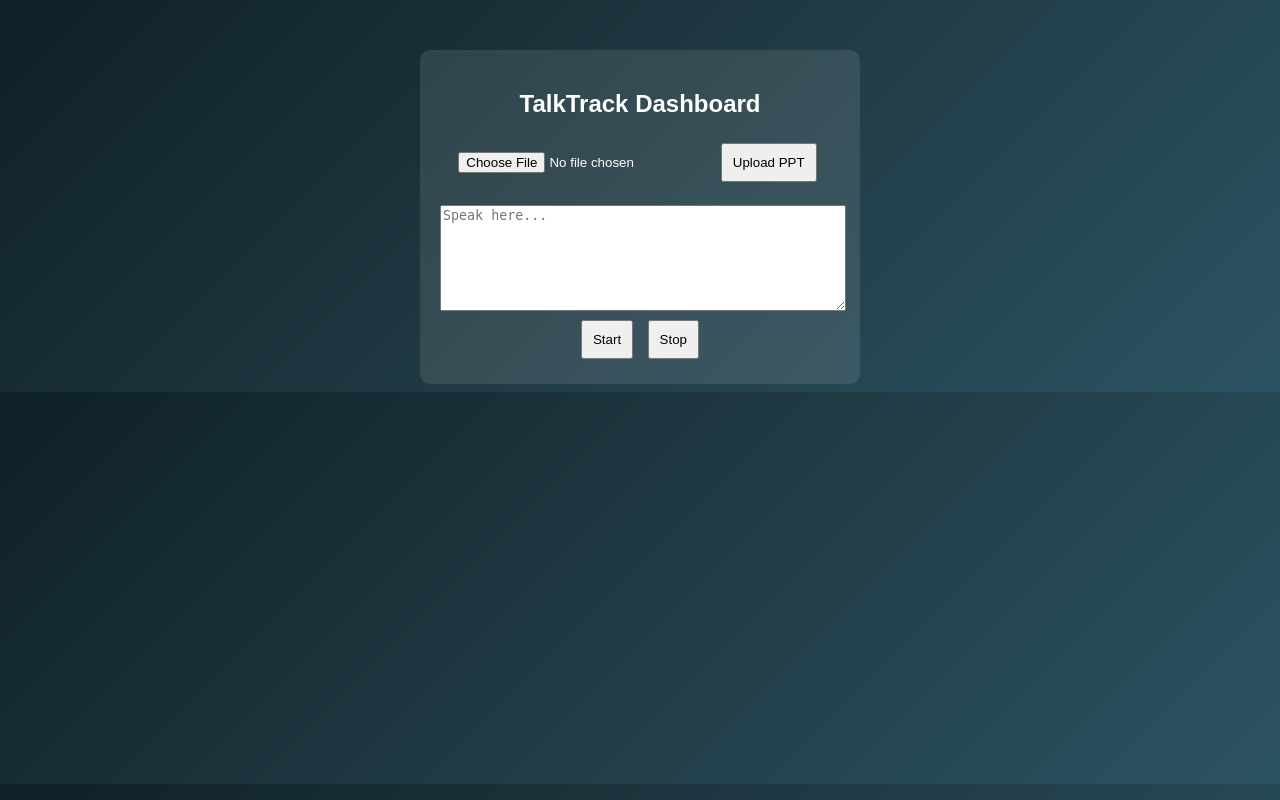
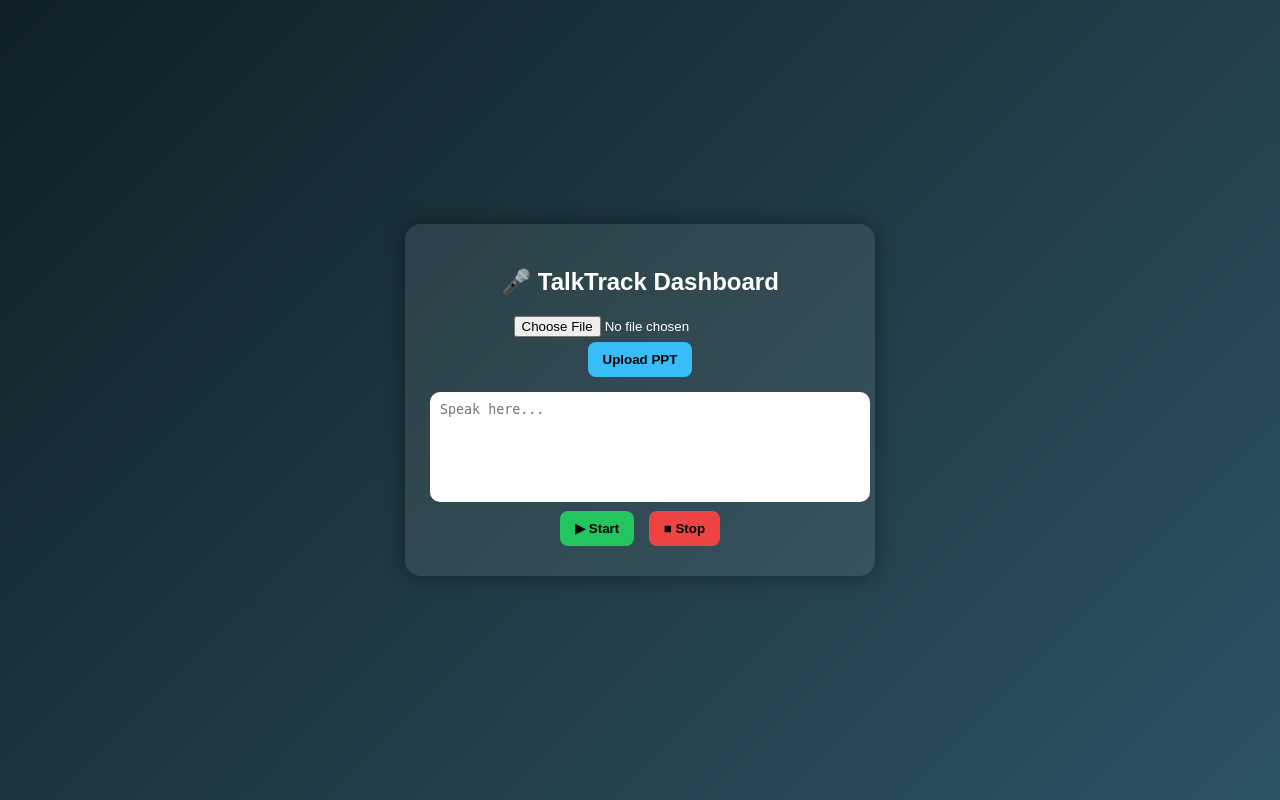
Before and after one commit to ejjigirikavya/TalkTrackAI, a Flask app: page /dashboard in a window 1280 px wide. Run offline with Flask 3, Linux system fonts and the light colour scheme.

Commit message:
Update dashboard.html

```diff
--- a/templates/dashboard.html
+++ b/templates/dashboard.html
@@ -1,29 +1,70 @@
 <!DOCTYPE html>
 <html>
 <head>
-<title>Dashboard</title>
+    <title>TalkTrack Dashboard</title>
+
     <style>
-body{
+        body {
+            margin: 0;
             font-family: Arial;
             background: linear-gradient(135deg,#0f2027,#203a43,#2c5364);
-    color:white;
-    text-align:center;
+            color: white;
+            display: flex;
+            justify-content: center;
+            align-items: center;
+            height: 100vh;
         }
-.card{
-    width:400px;
-    margin:auto;
-    margin-top:50px;
-    padding:20px;
-    border-radius:10px;
-    background:rgba(255,255,255,0.1);
+
+        .card {
+            width: 420px;
+            padding: 25px;
+            border-radius: 15px;
+            background: rgba(255,255,255,0.08);
+            text-align: center;
+            box-shadow: 0 0 20px rgba(0,0,0,0.4);
         }
-textarea{
-    width:100%;
-    height:100px;
+
+        h2 {
+            margin-bottom: 20px;
         }
-button{
-    padding:10px;
-    margin:5px;
+
+        textarea {
+            width: 100%;
+            height: 90px;
+            border-radius: 10px;
+            border: none;
+            padding: 10px;
+            margin-top: 10px;
+            resize: none;
+        }
+
+        button {
+            padding: 10px 15px;
+            margin: 5px;
+            border: none;
+            border-radius: 8px;
+            cursor: pointer;
+            font-weight: bold;
+        }
+
+        .upload { background: #38bdf8; color: black; }
+        .start { background: #22c55e; }
+        .stop { background: #ef4444; }
+
+        .results {
+            margin-top: 20px;
+            text-align: left;
+            background: rgba(255,255,255,0.08);
+            padding: 15px;
+            border-radius: 10px;
+        }
+
+        ul {
+            padding-left: 20px;
+        }
+
+        .error {
+            color: red;
         }
     </style>
 </head>
@@ -32,45 +73,53 @@ button{
 
 <div class="card">
 
-<h2>TalkTrack Dashboard</h2>
+    <h2>🎤 TalkTrack Dashboard</h2>
 
-<!-- Upload -->
+    <!-- Upload PPT -->
     <form action="/upload" method="POST" enctype="multipart/form-data">
         <input type="file" name="ppt">
-<button type="submit">Upload PPT</button>
+        <br>
+        <button class="upload">Upload PPT</button>
     </form>
 
-<br>
-
+    <!-- Speech -->
     <textarea id="speechText" placeholder="Speak here..."></textarea>
 
     <br>
 
-<button onclick="startSpeech()">Start</button>
-<button onclick="stopSpeech()">Stop</button>
+    <!-- Buttons -->
+    <button class="start" onclick="startSpeech()">▶ Start</button>
+    <button class="stop" onclick="stopSpeech()">■ Stop</button>
 
+    <!-- Hidden Form -->
     <form id="form" action="/analyze" method="POST">
         <input type="hidden" name="text" id="hiddenText">
     </form>
 
+    <!-- Error -->
     {% if error %}
-<p style="color:red">{{error}}</p>
+        <p class="error">{{error}}</p>
     {% endif %}
 
+    <!-- Results -->
     {% if spoken %}
-<h3>Results</h3>
+    <div class="results">
+        <h3>📊 Results</h3>
+
         <p><b>Spoken:</b> {{spoken}}</p>
         <p><b>Accuracy:</b> {{accuracy}}%</p>
         <p><b>Filler Words:</b> {{fillers}}</p>
         <p><b>Pauses:</b> {{pauses}}</p>
         <p><b>Speed:</b> {{wpm}} WPM</p>
 
+        <!-- 🤖 AI FEEDBACK -->
         <h3>🤖 AI Feedback</h3>
         <ul>
         {% for f in feedback %}
             <li>{{f}}</li>
         {% endfor %}
         </ul>
+    </div>
     {% endif %}
 
 </div>
@@ -106,9 +155,7 @@ function startSpeech(){
 }
 
 function stopSpeech(){
-    if(recognition){
     recognition.stop();
-    }
 
     setTimeout(()=>{
         let text = document.getElementById("speechText").value;
@@ -119,8 +166,9 @@ function stopSpeech(){
         }
 
         document.getElementById("hiddenText").value = text;
+
         document.getElementById("form").submit();
-    }, 800);
+    }, 1000);
 }
 </script>
 
```
Lines whose indentation alone changed are shown as unchanged.
